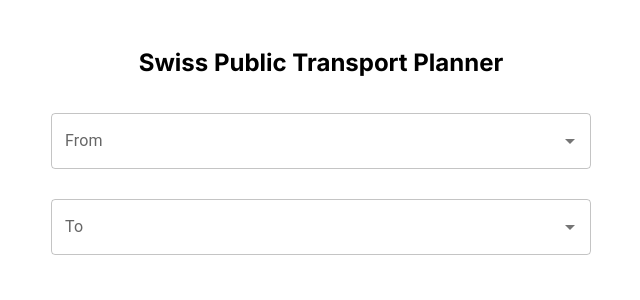
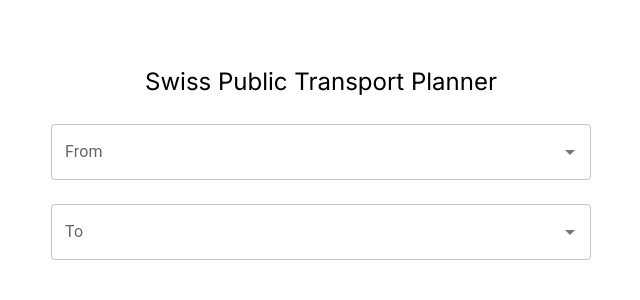
Before and after one commit to hasancolak/swiss-public-transport, a Next.js app: page / in a window 1280 px wide. Shown: the top 300 px of the page, without its empty margins (319-959 px from the left). Built offline with nearby package versions, Linux system fonts and the light colour scheme.

Commit message:
style(variables): variables added for style

```diff
--- a/src/app/globals.scss
+++ b/src/app/globals.scss
@@ -1,94 +1,15 @@
-:root {
-  --max-width: 1100px;
-  --border-radius: 12px;
-  --font-mono: ui-monospace, Menlo, Monaco, "Cascadia Mono", "Segoe UI Mono", "Roboto Mono",
-    "Oxygen Mono", "Ubuntu Monospace", "Source Code Pro", "Fira Mono", "Droid Sans Mono",
-    "Courier New", monospace;
-
-  --foreground-rgb: 0, 0, 0;
-  --background-start-rgb: 214, 219, 220;
-  --background-end-rgb: 255, 255, 255;
-
-  --primary-glow: conic-gradient(
-    from 180deg at 50% 50%,
-    #16abff33 0deg,
-    #0885ff33 55deg,
-    #54d6ff33 120deg,
-    #0071ff33 160deg,
-    transparent 360deg
-  );
-  --secondary-glow: radial-gradient(rgba(255, 255, 255, 1), rgba(255, 255, 255, 0));
-
-  --tile-start-rgb: 239, 245, 249;
-  --tile-end-rgb: 228, 232, 233;
-  --tile-border: conic-gradient(
-    #00000080,
-    #00000040,
-    #00000030,
-    #00000020,
-    #00000010,
-    #00000010,
-    #00000080
-  );
-
-  --callout-rgb: 238, 240, 241;
-  --callout-border-rgb: 172, 175, 176;
-  --card-rgb: 180, 185, 188;
-  --card-border-rgb: 131, 134, 135;
-}
-
-@media (prefers-color-scheme: dark) {
-  :root {
-    --foreground-rgb: 255, 255, 255;
-    --background-start-rgb: 0, 0, 0;
-    --background-end-rgb: 0, 0, 0;
-
-    --primary-glow: radial-gradient(rgba(1, 65, 255, 0.4), rgba(1, 65, 255, 0));
-    --secondary-glow: linear-gradient(
-      to bottom right,
-      rgba(1, 65, 255, 0),
-      rgba(1, 65, 255, 0),
-      rgba(1, 65, 255, 0.3)
-    );
-
-    --tile-start-rgb: 2, 13, 46;
-    --tile-end-rgb: 2, 5, 19;
-    --tile-border: conic-gradient(
-      #ffffff80,
-      #ffffff40,
-      #ffffff30,
-      #ffffff20,
-      #ffffff10,
-      #ffffff10,
-      #ffffff80
-    );
-
-    --callout-rgb: 20, 20, 20;
-    --callout-border-rgb: 108, 108, 108;
-    --card-rgb: 100, 100, 100;
-    --card-border-rgb: 200, 200, 200;
-  }
-}
-
-html,
-body {
-  max-width: 100vw;
-  overflow-x: hidden;
-}
+@use "../styles/variables" as *;
 
 body {
-  color: rgb(var(--foreground-rgb));
-  /* background: linear-gradient(to bottom, transparent, rgb(var(--background-end-rgb)))
-    rgb(var(--background-start-rgb)); */
+  font-family: var(--font-family-primary);
+  line-height: var(--line-height);
+  min-height: 100vh;
+  padding: var(--space-24);
+  margin: 0;
+  text-rendering: optimizeSpeed;
 }
 
 a {
   color: inherit;
   text-decoration: none;
 }
-
-@media (prefers-color-scheme: dark) {
-  html {
-    color-scheme: dark;
-  }
-}
--- a/src/app/page.module.scss
+++ b/src/app/page.module.scss
@@ -1,11 +1,20 @@
+@import "../styles/mixin";
+
 .main {
   align-items: center;
-  padding: 24px;
+  padding: var(--space-24);
+  margin: 0 auto;
   min-height: 100vh;
+  max-width: var(--max-width-xl);
+
+  @include sm-screen {
+    max-width: 100%;
+  }
 }
 
 .heading {
   text-align: center;
-  font-size: 24px;
-  margin-bottom: 36px;
+  font-weight: normal;
+  font-size: var(--font-size-24);
+  margin-bottom: var(--space-24);
 }
--- a/src/features/Connections/Connection/Connection.module.scss
+++ b/src/features/Connections/Connection/Connection.module.scss
@@ -1,14 +1,16 @@
+@import "../../../styles//mixin";
+
 .connection {
   border-color: rgba(0, 0, 0, 0.23);
-  padding: 24px 24px 24px 24px;
+  padding: var(--space-24);
   border: 1px solid #dedede;
-  margin-bottom: 30px;
-  border-radius: 4px;
+  margin-bottom: var(--space-32);
+  border-radius: var(--border-radius-4);
 
   .item {
     display: flex;
-    padding-bottom: 10px;
     position: relative;
+    padding-bottom: var(--space-12);
 
     & .column {
       flex: 1 1 auto;
@@ -20,18 +22,18 @@
     }
 
     & .column > div {
-      padding-bottom: 12px;
+      padding-bottom: var(--space-12);
     }
 
     & .stop {
       position: absolute;
-      left: 100px;
-      right: 100px;
-      top: 65px;
+      left: var(--space-100);
+      right: var(--space-100);
+      top: var(--space-64);
 
       & .transfer {
         text-align: center;
-        padding: 8px 0;
+        padding: var(--space-8) 0;
       }
     }
 
@@ -48,8 +50,8 @@
       &::after {
         content: "";
         display: block;
-        width: 5px;
-        height: 5px;
+        width: var(--space-6);
+        height: var(--space-6);
         top: -2.5px;
         position: absolute;
         background-color: #aaa;
@@ -67,15 +69,24 @@
   }
 
   .sections {
-    padding: 10px 0;
+    padding: var(--space-12) 0;
     width: 100%;
-    margin-top: 24px;
+    margin-top: var(--space-24);
 
     .section {
       display: flex;
+      border-top: 1px solid #dedede;
+      padding: var(--space-24);
 
-      border-top: 1px solid #dedede;
-      padding: 24px;
+      @include sm-screen {
+        font-size: var(--font-size-12);
+        padding: var(--space-16);
+      }
+
+      @include md-screen {
+        font-size: var(--font-size-14);
+        padding: var(--space-20);
+      }
 
       & > div {
         flex: 1 1 20%;
--- a/src/features/Connections/Connections.module.scss
+++ b/src/features/Connections/Connections.module.scss
@@ -1,7 +1,6 @@
 .connections {
   margin: 0 auto;
-  min-width: 540px;
-  max-width: 720px;
+  width: 100%;
 }
 
 .pagination {
--- a/src/features/Locations/Location/Location.module.scss
+++ b/src/features/Locations/Location/Location.module.scss
@@ -1,9 +1,10 @@
+@import "../../../styles/mixin";
+
 .autocomplete {
-  max-width: 540px;
-  margin: 0 auto 30px;
+  max-width: var(--autocomplete-max-width);
+  margin: 0 auto var(--space-24);
 
-  & > div {
-    width: 100%;
-    min-width: 420px;
+  @include sm-screen {
+    max-width: 100%;
   }
 }
--- /dev/null
+++ b/src/styles/_mixin.scss
@@ -0,0 +1,27 @@
+// X-Small screens
+@mixin xs-screen {
+  @media only screen and (max-width: 543px) {
+    @content;
+  }
+}
+
+// Small screens
+@mixin sm-screen {
+  @media only screen and (max-width: 767px) {
+    @content;
+  }
+}
+
+// Medium screens
+@mixin md-screen {
+  @media only screen and (min-width: 768px) and (max-width: 1023px) {
+    @content;
+  }
+}
+
+// Large screens
+@mixin lg-screen {
+  @media only screen and (min-width: 1024px) {
+    @content;
+  }
+}
--- /dev/null
+++ b/src/styles/_mobile.scss
@@ -0,0 +1,16 @@
+@import "./mixin";
+
+body {
+  // Large screens (default)
+  font-size: var(--font-size-16);
+
+  // Small screens
+  @include sm-screen {
+    font-size: var(--font-size-12);
+  }
+
+  // Medium screens
+  @include md-screen {
+    font-size: var(--font-size-14);
+  }
+}
--- /dev/null
+++ b/src/styles/_variables.scss
@@ -0,0 +1,86 @@
+:root {
+  /* Core units
+     ================================================================= */
+  --base-unit: 0.25rem;
+  --base-half-unit: calc(var(--base-unit) / 2);
+
+  /* Typography
+    ================================================================= */
+  /* Fonts */
+  --font-family-primary: sans-serif;
+  --font-base-unit: var(--base-unit);
+  --code: source-code-pro, Menlo, Monaco, Consolas, "Courier New", monospace;
+  /* Font sizes */
+  --font-size-10: calc(var(--font-base-unit) * 2.5);
+  --font-size-12: calc(var(--font-base-unit) * 3);
+  --font-size-14: calc(var(--font-base-unit) * 3.5);
+  --font-size-16: calc(var(--font-base-unit) * 4);
+  --font-size-20: calc(var(--font-base-unit) * 5);
+  --font-size-24: calc(var(--font-base-unit) * 6);
+  --font-size-40: calc(var(--font-base-unit) * 10);
+  --line-height-base-unit: 1;
+  /* Line heights */
+  --line-height: calc(var(--line-height-base-unit) * 1.5);
+  /* Font weights */
+  --font-weight-light: 200;
+  --font-weight-normal: 400;
+  --font-weight-bold: 700;
+  /* Heading */
+  --h1: calc(var(--font-base-unit) * 6);
+
+  /* Width
+     ================================================================= */
+  --max-width: calc(var(--base-unit) * 320); // 1280px
+  --max-width-xl: calc(var(--base-unit) * 205); // 1280px
+  --max-width-md: calc(var(--base-unit) * 160); // 1280px
+  --max-width-sm: calc(var(--base-unit) * 120); // 1280px
+  --autocomplete-max-width: calc(var(--base-unit) * 135); //540px
+
+  /* Space
+     ================================================================= */
+  --space-base-unit: var(--base-unit);
+  /* Margin, Padding */
+  --space-2: calc(var(--space-base-unit) * 0.5);
+  --space-6: calc(var(--space-base-unit) * 1.5);
+  --space-8: calc(var(--space-base-unit) * 2);
+  --space-12: calc(var(--space-base-unit) * 3);
+  --space-16: calc(var(--space-base-unit) * 4);
+  --space-20: calc(var(--space-base-unit) * 5);
+  --space-24: calc(var(--space-base-unit) * 6);
+  --space-32: calc(var(--space-base-unit) * 8);
+  --space-40: calc(var(--space-base-unit) * 10);
+  --space-48: calc(var(--space-base-unit) * 12);
+  --space-64: calc(var(--space-base-unit) * 16);
+  --space-92: calc(var(--space-base-unit) * 23);
+  --space-100: calc(var(--space-base-unit) * 25);
+
+  /* Color
+     ================================================================= */
+  --color-primary: #222222;
+  --color-primary-light: #303030;
+  --color-primary-dark: #090909;
+  --color-secondary: #fffbef;
+  --color-secondary-light: #fefbf0;
+  --color-secondary-dark: #ffeebc;
+  --color-link: #6539aa;
+  --color-link-hover: #3b0394;
+  --color-gray-bg: #f9f9f9;
+  --color-gray-1: #ffffff;
+  --color-gray-2: #eeeeee;
+  --color-gray-3: #d5d5d5;
+  --color-gray-4: #bbbbbb;
+  --color-gray-5: #a1a1a1;
+  --color-gray-6: #888888;
+  --color-gray-7: #6f6f6f;
+  --color-gray-8: #555555;
+  --color-gray-9: #3c3c3c;
+  --color-gray-10: #222222;
+
+  /* Border
+     ================================================================= */
+  /* Border color */
+  --border-color-light: var(--color-gray-3);
+  --border-color: var(---color-gray-5);
+  --border-color-dark: var(--color-gray-7);
+  --border-radius-4: calc(var(--space-base-unit));
+}
```
